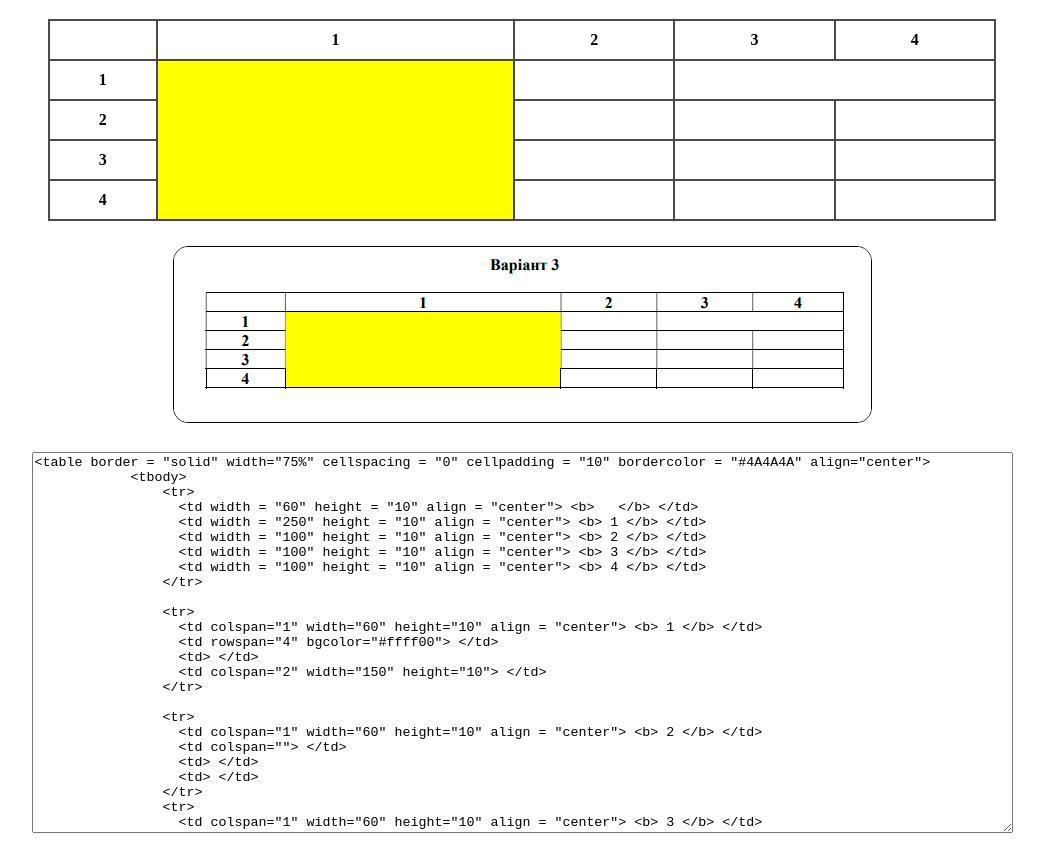
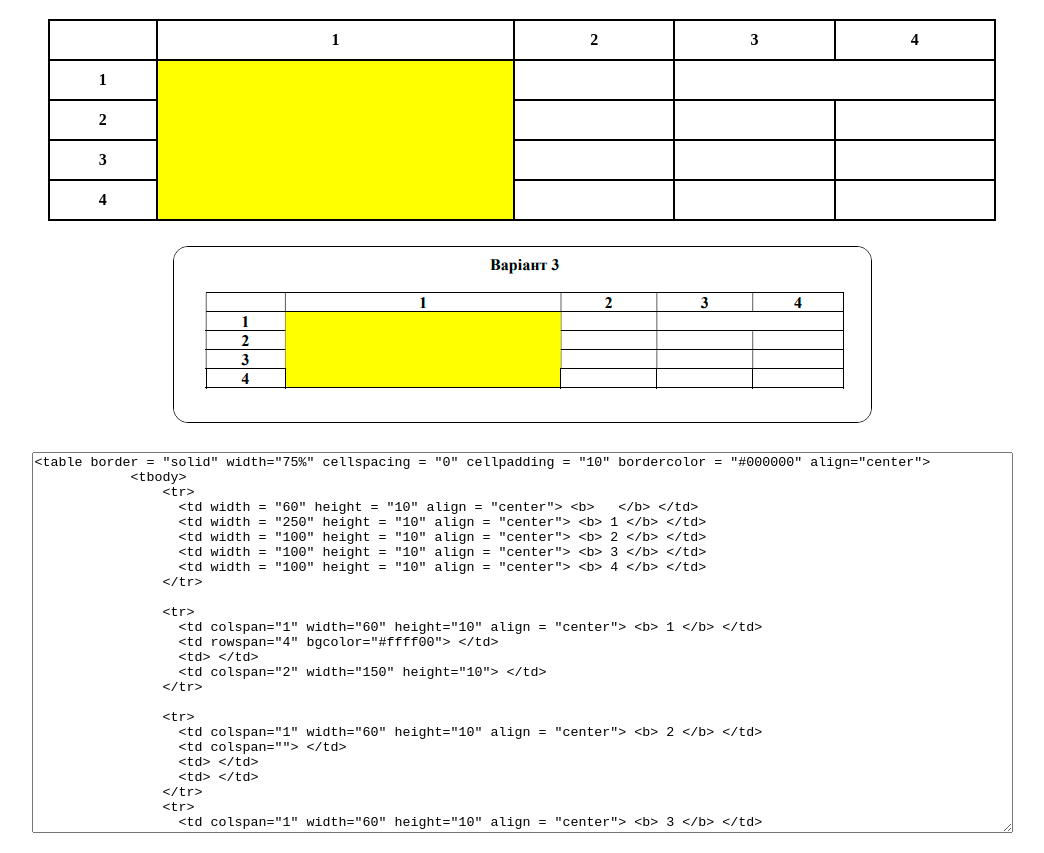
Before and after one commit to Feirennn/Feirennn.github.io, a plain HTML site: page pages/lab2.html in a window 1280 px wide. Shown: the part 61-914 px from the top of the page, without its empty margins (118-1162 px from the left). Drawn offline with Linux system fonts and the light colour scheme.

Commit message:
Update lab2.html

```diff
--- a/pages/lab2.html
+++ b/pages/lab2.html
@@ -25,7 +25,7 @@
     <body>
         <h1 align = "center"> Варіант 3 </h1>
 
-        <table border = "solid" width="75%" cellspacing = "0" cellpadding = "10" bordercolor = "#4A4A4A" align="center">
+        <table border = "solid" width="75%" cellspacing = "0" cellpadding = "10" bordercolor = "#000000" align="center">
         <tbody>
             <tr>
               <td width = "60" height = "10" align = "center"> <b>   </b> </td>
@@ -64,7 +64,7 @@
         </tbody>
         </table>
         <p align='center' class="screen"><img src='tabl.png'></p>
-        <p align='center'><textarea cols="120" rows="25" readonly><table border = "solid" width="75%" cellspacing = "0" cellpadding = "10" bordercolor = "#4A4A4A" align="center">
+        <p align='center'><textarea cols="120" rows="25" readonly><table border = "solid" width="75%" cellspacing = "0" cellpadding = "10" bordercolor = "#000000" align="center">
             <tbody>
                 <tr>
                   <td width = "60" height = "10" align = "center"> <b>   </b> </td>
```
